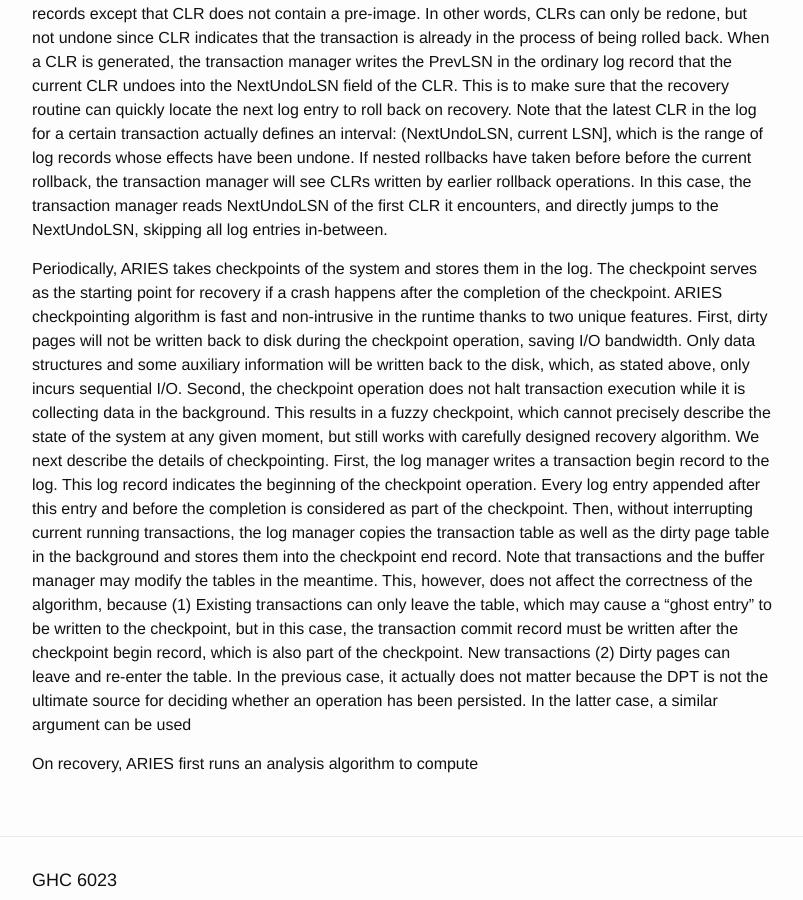
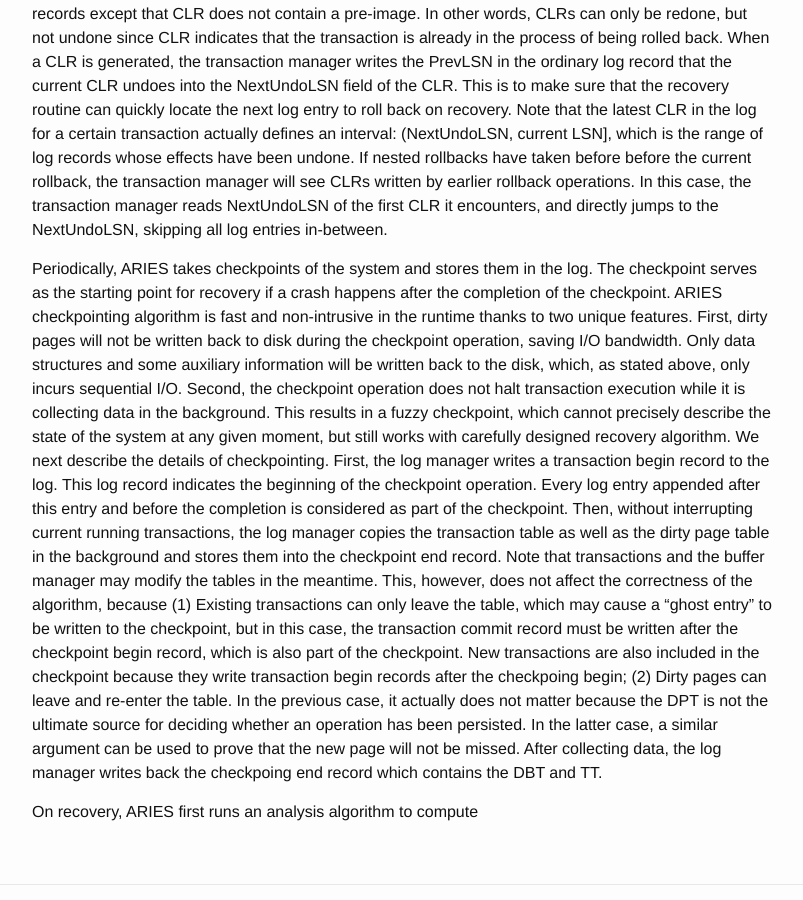
Before and after one commit to wangziqi2013/wangziqi2013.github.io, a Jekyll site: the page built from _posts/2019-01-31-aries.markdown, in a window 1280 px wide and 900 px high, scrolled down 2521 px. Shown: the whole window, without its empty margins (238-1041 px from the left). Built offline with Jekyll 4.4.1, drawn with Linux system fonts in a browser that asks for light colours.

Commit message:
Finish checkpoint

```diff
--- a/_posts/2019-01-31-aries.markdown
+++ b/_posts/2019-01-31-aries.markdown
@@ -109,8 +109,10 @@ table as well as the dirty page table in the background and stores them into the
 and the buffer manager may modify the tables in the meantime. This, however, does not affect the correctness of the algorithm,
 because (1) Existing transactions can only leave the table, which may cause a "ghost entry" to be written to the checkpoint,
 but in this case, the transaction commit record must be written after the checkpoint begin record, which is also part of the
-checkpoint. New transactions  (2) Dirty pages can leave and re-enter the table. In the previous case, it actually does not matter because
+checkpoint. New transactions are also included in the checkpoint because they write transaction begin records after the checkpoing
+begin; (2) Dirty pages can leave and re-enter the table. In the previous case, it actually does not matter because
 the DPT is not the ultimate source for deciding whether an operation has been persisted. In the latter case, a similar argument
-can be used
+can be used to prove that the new page will not be missed. After collecting data, the log manager writes back the checkpoing
+end record which contains the DBT and TT.
 
 On recovery, ARIES first runs an analysis algorithm to compute
```
